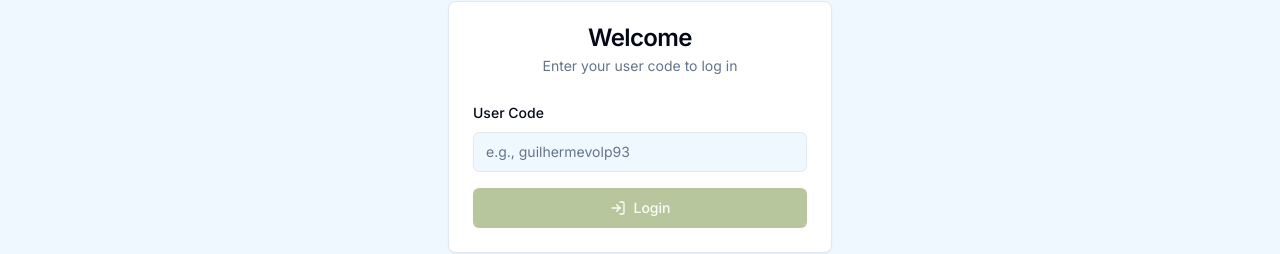
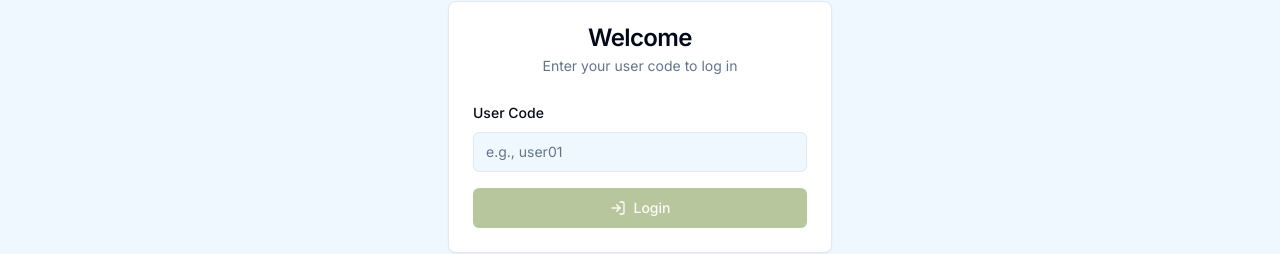
Before and after one commit to guilhermevenzonvolpatto-ops/Stampisoprano, a Next.js app: page / in a window 1280 px wide. Shown: the part 302-556 px from the top of the page. Built offline with nearby package versions, Linux system fonts and the light colour scheme.

Commit message:
in the login page, remove guilhermevolp93

```diff
--- a/src/app/page.tsx
+++ b/src/app/page.tsx
@@ -58,7 +58,7 @@ export default function LoginPage() {
                 <Label htmlFor="user-code">{t('userCode')}</Label>
                 <Input
                   id="user-code"
-                  placeholder="e.g., guilhermevolp93"
+                  placeholder="e.g., user01"
                   value={code}
                   onChange={(e) => setCode(e.target.value)}
                   required
```
